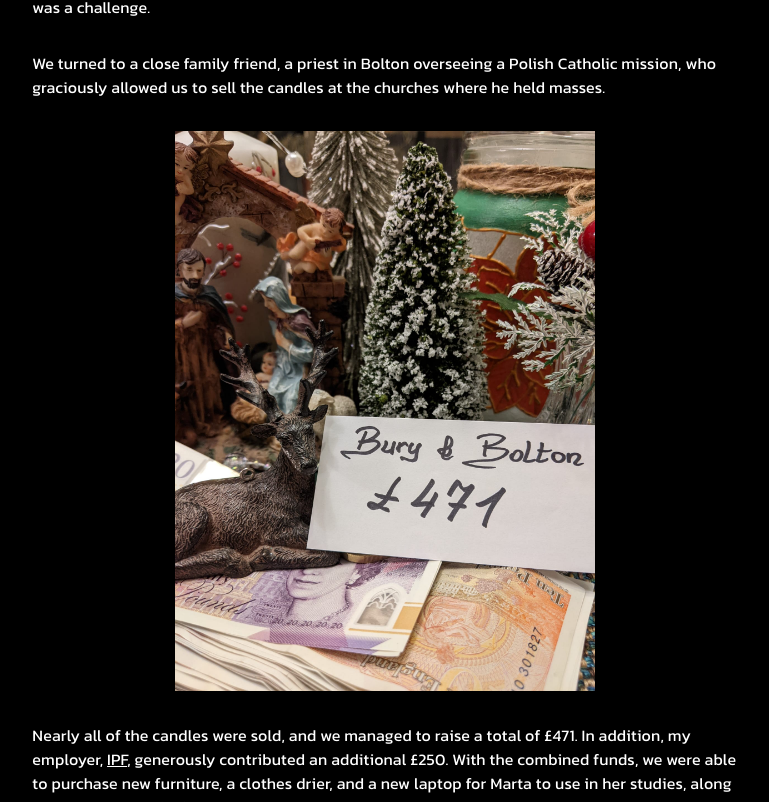
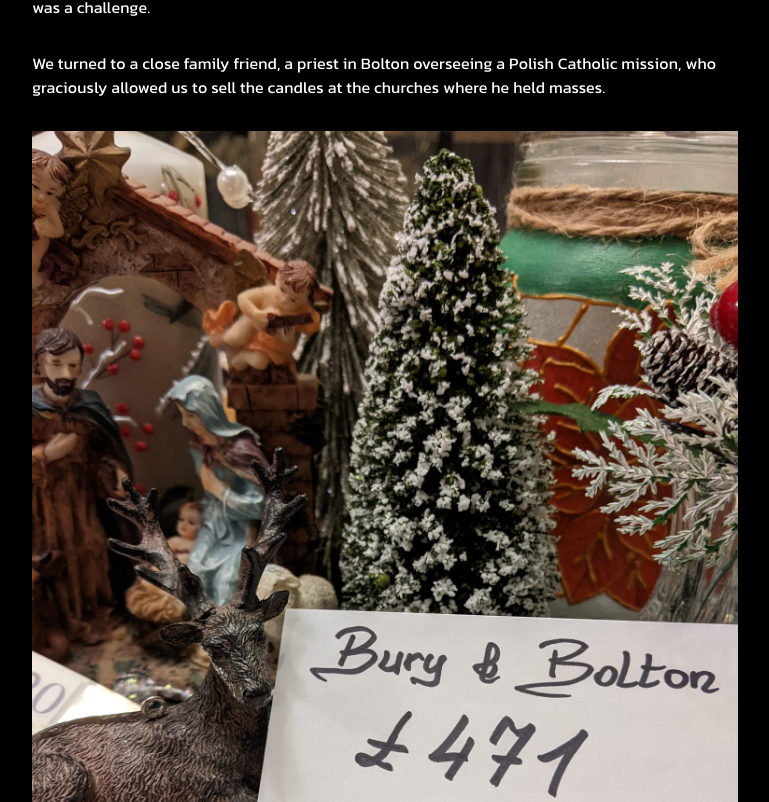
Before and after one commit to Rijndael1998/Website-Neo, a Next.js app: page /blog/marta in a window 1280 px wide. Shown: the part 1118-1920 px from the top of the page, without its empty margins (255-1024 px from the left). Built offline with nearby package versions, Linux system fonts and the light colour scheme; a web font is replaced by a local one.

Commit message:
fixed lazy image bug

```diff
--- a/src/components/lazy/lazy.module.scss
+++ b/src/components/lazy/lazy.module.scss
@@ -31,7 +31,7 @@
 .lazyImageWrapper {
     .lazyImage {
         position: relative;
-        max-height: 70vh;
+        // max-height: 70vh; // this causes images to be weird
 
         display: block;
         margin: auto;
```
